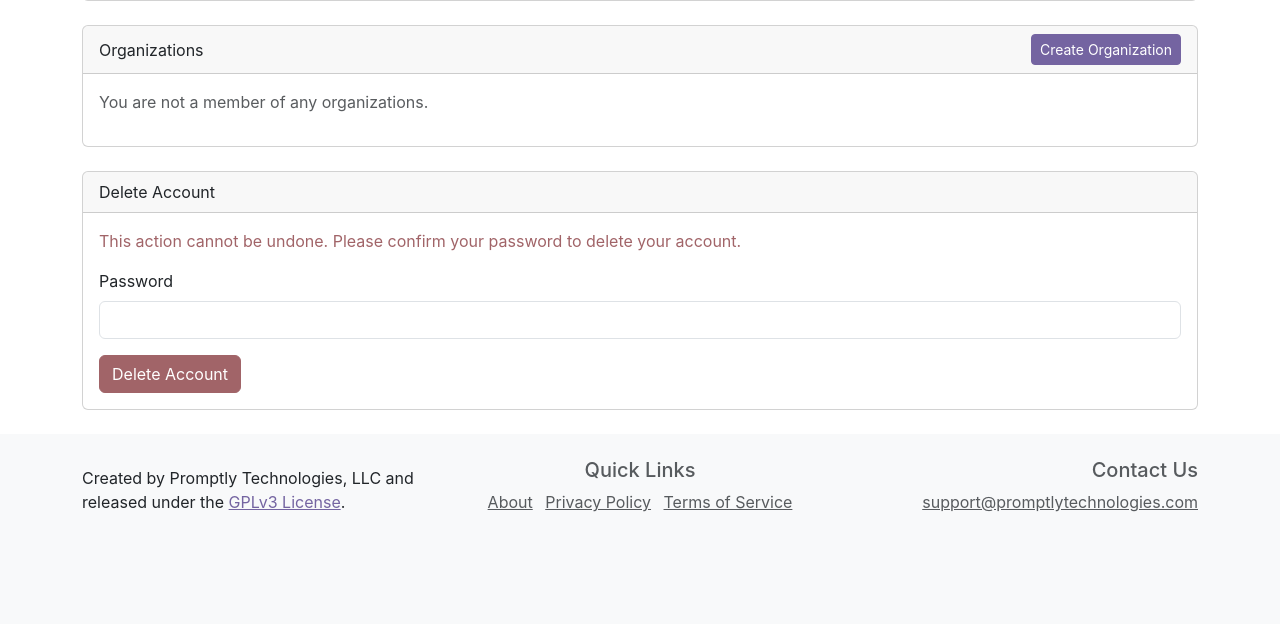
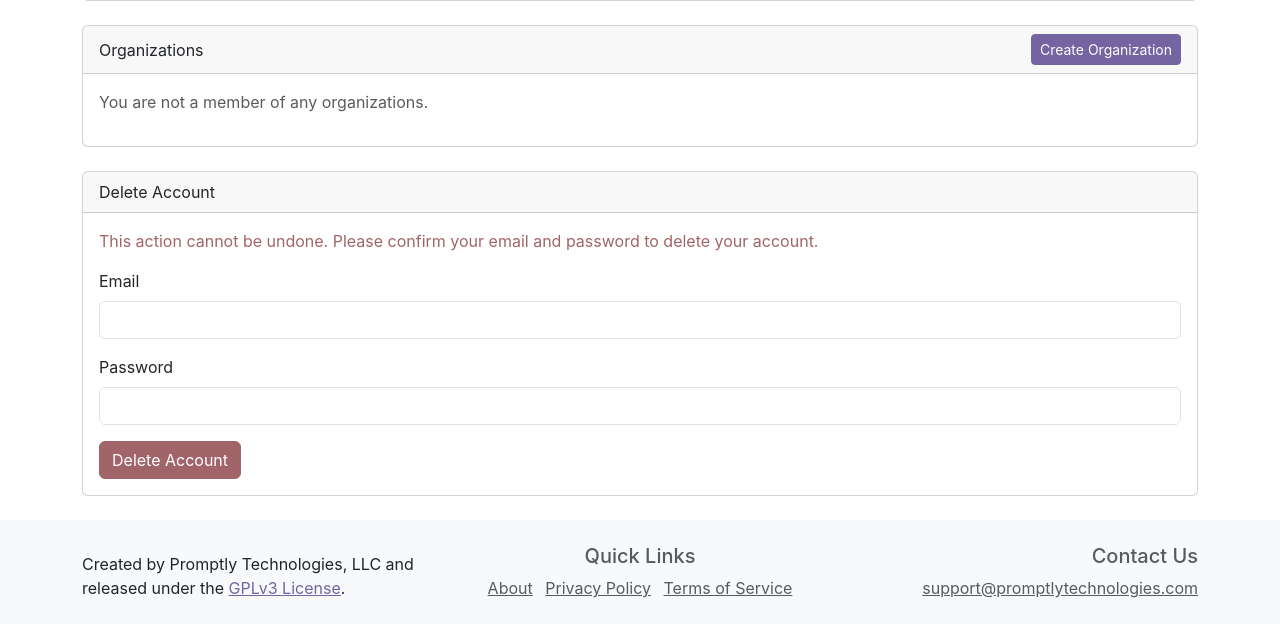
Before and after one commit to Teal-Insights/ccdr-explorer-client, a FastAPI app: template templates/users/profile.html in a window 1280 px wide. Shown: the part 973-1597 px from the top of the page. Before the commit the page ends 1485 px from the top, so only its background shows below. Run offline with FastAPI, Linux system fonts and the light colour scheme; the template is opened without the code that fills it, so the values that code supplies are empty; some libraries are stand-ins or nearby versions.

Commit message:
Reconcile delete account form with new backend route expectations

```diff
--- a/routers/account.py
+++ b/routers/account.py
@@ -102,8 +102,7 @@ async def delete_account(
         )
 
     # Delete the account and associated user
-    # Note: The user will be deleted automatically due to the cascade relationship,
-    # but we need to refresh the session to ensure the changes are committed properly
+    # Note: The user will be deleted automatically by cascade relationship
     session.delete(account)
     session.commit()
 
@@ -141,7 +140,7 @@ async def read_register(
 
     return templates.TemplateResponse(
         "authentication/register.html",
-        {"request": request, "user": user}
+        {"request": request, "user": user, "password_pattern": HTML_PASSWORD_PATTERN}
     )
 
 
--- a/templates/users/profile.html
+++ b/templates/users/profile.html
@@ -115,11 +115,14 @@
         </div>
         <div class="card-body">
             <form action="{{ url_for('delete_account') }}" method="post">
-                <p class="text-danger">This action cannot be undone. Please confirm your password to delete your account.</p>
+                <p class="text-danger">This action cannot be undone. Please confirm your email and password to delete your account.</p>
                 <div class="mb-3">
-                    <input type="hidden" name="email" value="{{ user.account.email }}">
-                    <label for="password" class="form-label">Password</label>
-                    <input type="password" class="form-control" id="password" name="password" autocomplete="off">
+                    <label for="delete_email" class="form-label">Email</label>
+                    <input type="email" class="form-control" id="delete_email" name="email" autocomplete="off">
+                </div>
+                <div class="mb-3">
+                    <label for="delete_password" class="form-label">Password</label>
+                    <input type="password" class="form-control" id="delete_password" name="password" autocomplete="off">
                 </div>
                 <button type="submit" class="btn btn-danger">Delete Account</button>
             </form>
```
Also changed, not shown: tests/test_auth.py (+1 -1 lines), templates/authentication/register.html (line endings or trailing spaces).
